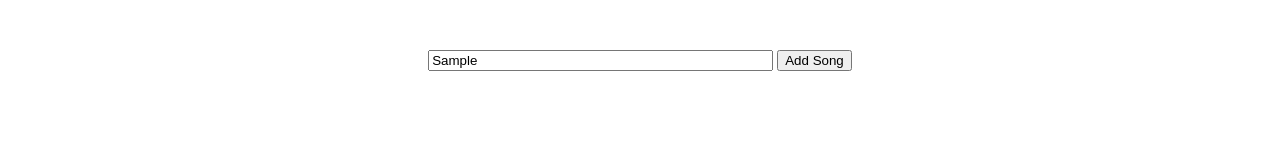
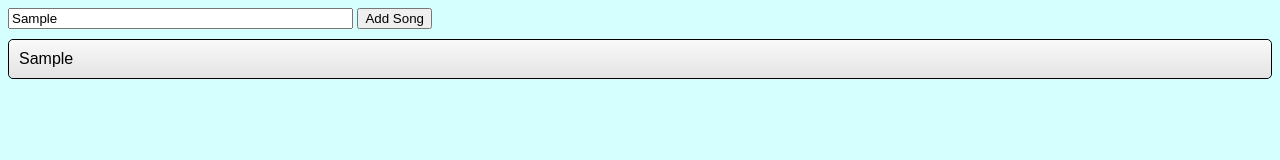
Before and after one commit to gary909/playlistJS, a plain HTML site: page index.html in a window 1280 px wide. Both pictures are taken after typing "Sample" into the empty fields and a click on the button "Add Song". Drawn offline with Linux system fonts and the light colour scheme.

Commit message:
Song is added to the list

```diff
--- a/playlist.css
+++ b/playlist.css
@@ -1,4 +1,43 @@
 body {
-    text-align: center;
-    Margin: 50px;
+    font-family: arial, sans-serif;
+    background-color: #d5ffff;
 }
+
+ul#playlist {
+	border: 1px solid ;
+	-webkit-border-radius: 5px;
+	-moz-border-radius: 5px;
+	border-radius: 5px;
+	margin-top: 10px;
+	padding: 0px;
+	list-style-type: none;
+}
+
+ul#playlist li {
+	border-bottom: 1px solid #a9a9a9;
+	padding: 10px;
+	background-image: -webkit-gradient(linear, left top, left bottom, from(#f9f9f9), to(#e3e3e3));
+    background-image: -moz-linear-gradient(#f9f9f9, #e3e3e3);
+    background-image: -ms-linear-gradient(#f9f9f9, #e3e3e3);
+    background-image: -o-linear-gradient(#f9f9f9, #e3e3e3);
+    background-image: -webkit-linear-gradient(#f9f9f9, #e3e3e3);
+    background-image: linear-gradient(#f9f9f9, #e3e3e3);
+}
+
+ul#playlist li:last-child {
+	-webkit-border-bottom-right-radius: 5px;
+	-webkit-border-bottom-left-radius: 5px;
+	-moz-border-radius-bottomright: 5px;
+	-moz-border-radius-bottomleft: 5px;
+	border-bottom: none;
+	border-bottom-right-radius: 5px;
+	border-bottom-left-radius: 5px;
+}
+ul#playlist li:first-child {
+	-webkit-border-top-right-radius: 5px;
+	-webkit-border-top-left-radius: 5px;
+	-moz-border-radius-topright: 5px;
+	-moz-border-radius-topleft: 5px;
+	border-top-right-radius: 5px;
+	border-top-left-radius: 5px;
+}
--- a/playlist.js
+++ b/playlist.js
@@ -4,12 +4,28 @@ function init() {
     button.onclick = handleButtonClick;
 }
 
+// function handleButtonClick() {
+//     var textInput = document.getElementById("songTextInput");
+//     var songName = textInput.value;
+//     if (songName == "") {
+//         alert("Please Add A Name");
+//     } else {
+//         alert("Adding " + songName);
+//     }
+// }
+
+
 function handleButtonClick() {
+
     var textInput = document.getElementById("songTextInput");
+
     var songName = textInput.value;
-    if (songName == "") {
-        alert("Please Add A Name");
-    } else {
-        alert("Adding " + songName);
-    }
+
+    var li = document.createElement("li");
+
+    li.innerHTML = songName;
+
+    var ul = document.getElementById("playlist");
+
+    ul.appendChild(li);
 }
```
